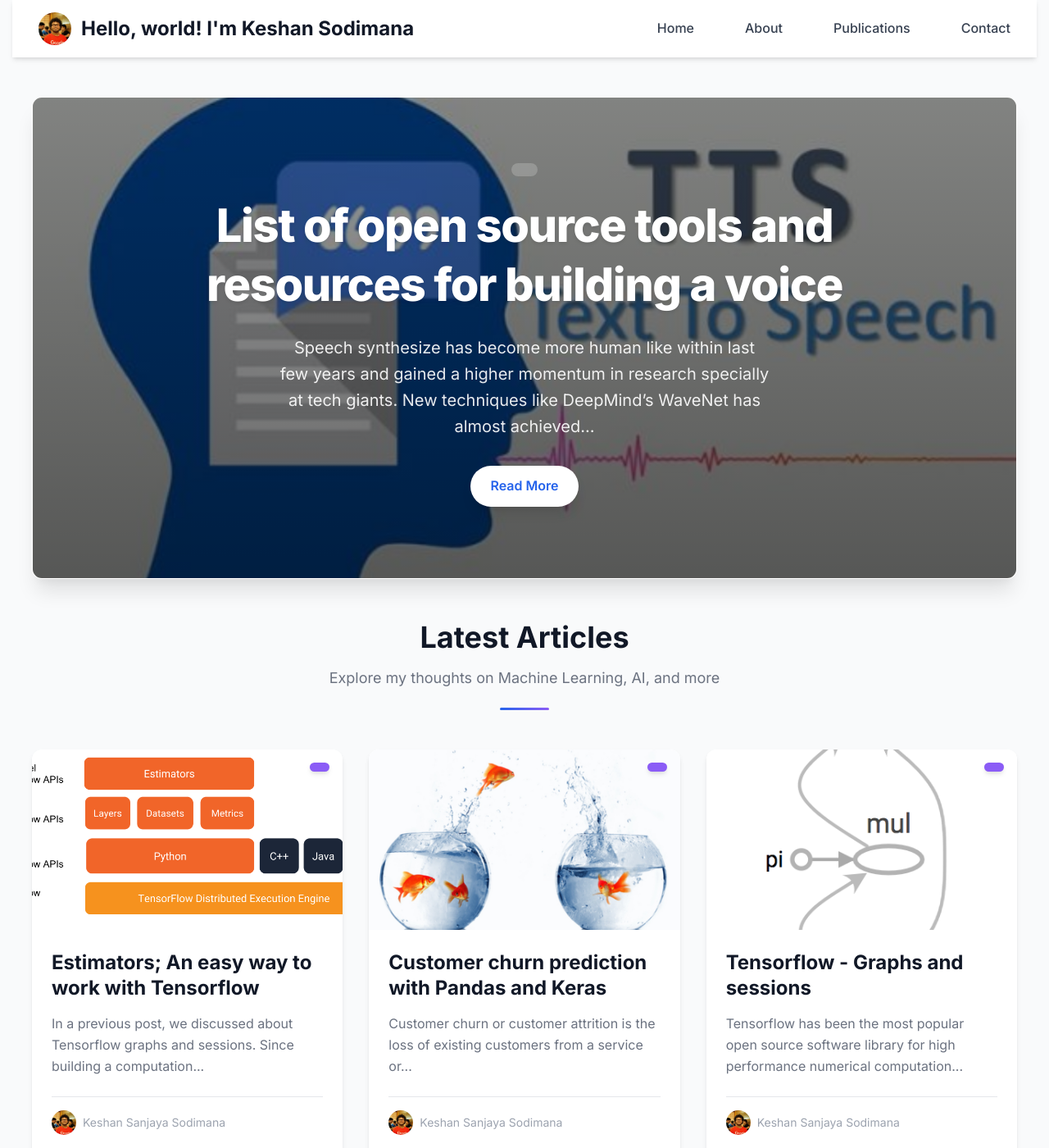
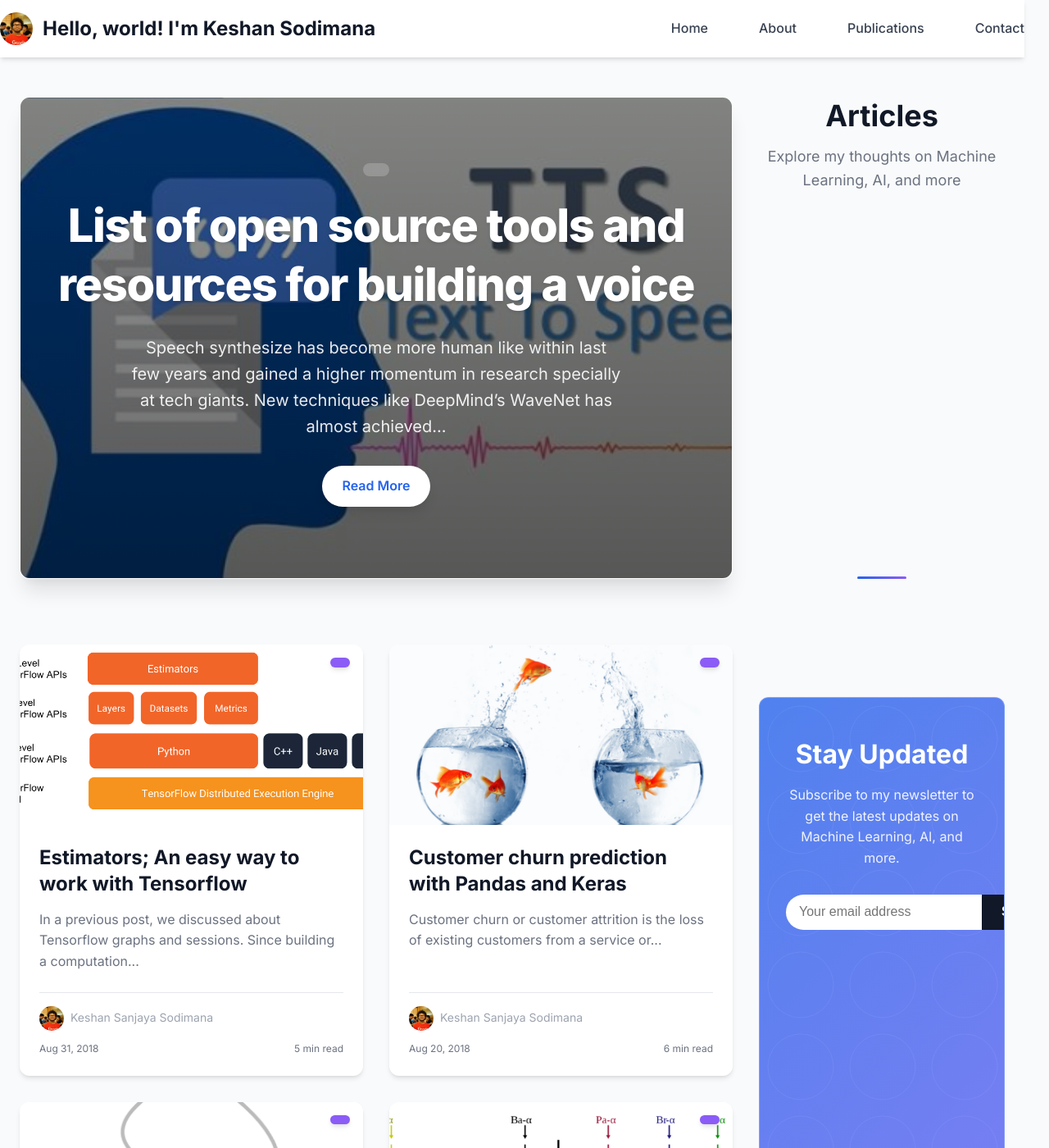
Before and after one commit to keshan/keshan.github.io, a Jekyll site: the page built from index.html, in a window 1280 px wide and 1400 px high. Shown: the whole window at 82% size. Built offline with Jekyll 4.4.1, drawn with Linux system fonts in a browser that asks for light colours; the list of posts is cut into pages by our own code.

Commit message:
layout fix try 2

```diff
--- a/assets/css/modern-sleek.css
+++ b/assets/css/modern-sleek.css
@@ -53,7 +53,6 @@
   -moz-osx-font-smoothing: grayscale;
   display: flex;
   flex-direction: column;
-  align-items: center;
   width: 100%;
 }
 
@@ -122,8 +121,8 @@
 
 .header-wrapper {
   width: 100%;
-  max-width: none;
-  padding: 0 2rem;
+  max-width: 100%;
+  padding: 0;
   display: flex;
   justify-content: space-between;
   align-items: center;
@@ -183,9 +182,9 @@
   max-width: var(--max-width);
   margin: 0 auto;
   padding: 3rem 1.5rem;
-  display: flex;
-  flex-direction: column;
-  align-items: center;
+  display: grid;
+  grid-template-columns: 1fr 300px;
+  gap: 2rem;
 }
 
 .site-footer {
@@ -199,8 +198,8 @@
 
 .footer-wrapper {
   width: 100%;
-  max-width: none;
-  padding: 0 2rem;
+  max-width: 100%;
+  padding: 0;
   display: flex;
   flex-direction: column;
   align-items: center;
--- a/index.html
+++ b/index.html
@@ -19,7 +19,7 @@
 </div>
 
 <div class="section-heading">
-  <h2>Latest Articles</h2>
+  <h2>Articles</h2>
   <p>Explore my thoughts on Machine Learning, AI, and more</p>
 </div>
 
```
